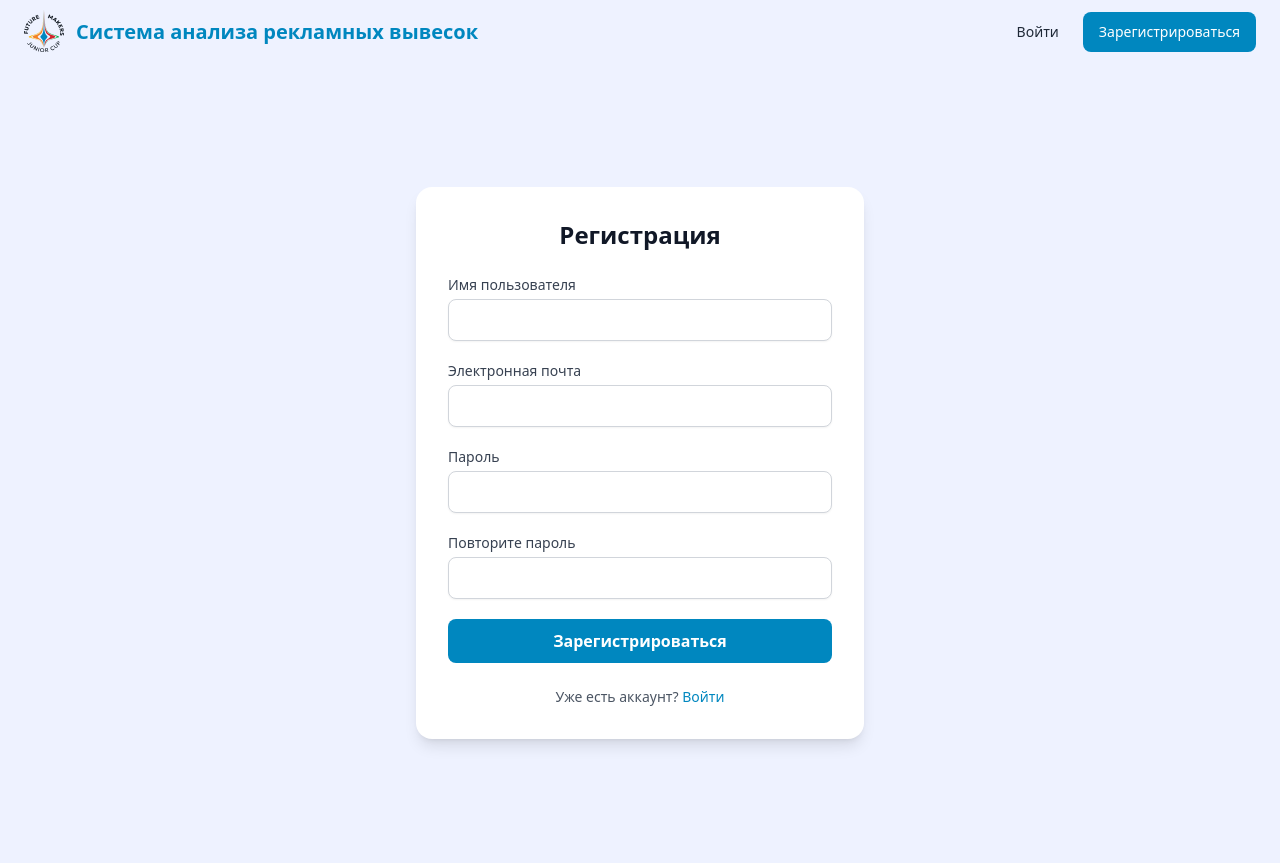
After one commit to reSMX/web_Jun_Cup, a Django app: page /registration/ in a window 1280 px wide. The commit adds this page. Run offline with Django 5.2, Linux system fonts and the light colour scheme; some libraries are stand-ins or nearby versions.

Commit message:
add registration page and sign detect page

```diff
--- a/jun_cup/main/templates/main/home.html
+++ b/jun_cup/main/templates/main/home.html
@@ -18,7 +18,7 @@
             <span class="text-[#0087bf] self-center text-xl font-semibold whitespace-nowrap">Система анализа рекламных вывесок</span>
           </a>
           <div class="flex items-center lg:order-2">
-            <a href="#" class="text-gray-800 hover:bg-gray-50 focus:ring-4 focus:ring-gray-300 font-medium rounded-lg text-sm px-4 py-2.5 mr-2">Войти</a>
+            <a href="registration.html" class="text-gray-800 hover:bg-gray-50 focus:ring-4 focus:ring-gray-300 font-medium rounded-lg text-sm px-4 py-2.5 mr-2">Войти</a>
             <a href="#" class="text-white bg-[#0087bf] hover:bg-[#006a8d] font-medium rounded-lg text-sm px-4 py-2.5 mr-2">Загрузить изображение</a>
           </div>
           <div class="hidden justify-between items-center w-full lg:flex lg:w-auto lg:order-1">
--- /dev/null
+++ b/jun_cup/main/templates/main/registration.html
@@ -0,0 +1,58 @@
+<!DOCTYPE html>
+{% load static %}
+<html lang="ru" class="scroll-smooth">
+<head>
+  <meta charset="UTF-8" />
+  <meta name="viewport" content="width=device-width, initial-scale=1.0" />
+  <title>Регистрация | Система анализа рекламных вывесок</title>
+  <script src="https://cdn.tailwindcss.com"></script>
+</head>
+<body class="bg-white text-gray-900">
+
+  <div class="bg-indigo-50">
+    <header>
+      <nav class="bg-indigo-50 border-gray-200 px-4 lg:px-6 py-2.5">
+        <div class="flex flex-wrap justify-between items-center mx-auto max-w-screen-xl">
+          <a href="#" class="flex items-center">
+            <img src="{% static 'img/header_future-makers.svg' %}" alt="Logo" class="mr-3" width="40" height="40"/>
+            <span class="text-[#0087bf] self-center text-xl font-semibold whitespace-nowrap">Система анализа рекламных вывесок</span>
+          </a>
+          <div class="flex items-center lg:order-2">
+            <a href="#" class="text-gray-800 hover:bg-gray-50 focus:ring-4 focus:ring-gray-300 font-medium rounded-lg text-sm px-4 py-2.5 mr-2">Войти</a>
+            <a href="#" class="text-white bg-[#0087bf] hover:bg-[#006a8d] font-medium rounded-lg text-sm px-4 py-2.5">Зарегистрироваться</a>
+          </div>
+        </div>
+      </nav>
+    </header>
+
+    <main class="flex items-center justify-center min-h-screen py-10 px-4">
+      <div class="w-full max-w-md bg-white rounded-2xl shadow-lg p-8">
+        <h2 class="text-2xl font-bold text-center text-gray-900 mb-6">Регистрация</h2>
+        <form action="#" method="POST" class="space-y-5">
+          <div>
+            <label for="username" class="block text-sm font-medium text-gray-700">Имя пользователя</label>
+            <input type="text" id="username" name="username" required class="mt-1 block w-full rounded-lg border border-gray-300 px-4 py-2 shadow-sm focus:border-[#0087bf] focus:ring-[#0087bf]">
+          </div>
+          <div>
+            <label for="email" class="block text-sm font-medium text-gray-700">Электронная почта</label>
+            <input type="email" id="email" name="email" required class="mt-1 block w-full rounded-lg border border-gray-300 px-4 py-2 shadow-sm focus:border-[#0087bf] focus:ring-[#0087bf]">
+          </div>
+          <div>
+            <label for="password" class="block text-sm font-medium text-gray-700">Пароль</label>
+            <input type="password" id="password" name="password" required class="mt-1 block w-full rounded-lg border border-gray-300 px-4 py-2 shadow-sm focus:border-[#0087bf] focus:ring-[#0087bf]">
+          </div>
+          <div>
+            <label for="confirm_password" class="block text-sm font-medium text-gray-700">Повторите пароль</label>
+            <input type="password" id="confirm_password" name="confirm_password" required class="mt-1 block w-full rounded-lg border border-gray-300 px-4 py-2 shadow-sm focus:border-[#0087bf] focus:ring-[#0087bf]">
+          </div>
+          <button type="submit" class="w-full bg-[#0087bf] text-white font-semibold py-2.5 rounded-lg hover:bg-[#006a8d] transition duration-200">Зарегистрироваться</button>
+        </form>
+        <p class="mt-6 text-center text-sm text-gray-600">
+          Уже есть аккаунт? <a href="#" class="text-[#0087bf] hover:underline">Войти</a>
+        </p>
+      </div>
+    </main>
+  </div>
+
+</body>
+</html>
--- a/jun_cup/main/urls.py
+++ b/jun_cup/main/urls.py
@@ -3,4 +3,6 @@ from . import views
 
 urlpatterns = [
     path('', views.home, name='home'),
+    path('sign_detect/', views.sign_detect, name='sign_detect'),
+    path('registration/', views.registration, name='registration'),
 ]
--- a/jun_cup/main/views.py
+++ b/jun_cup/main/views.py
@@ -2,3 +2,11 @@ from django.shortcuts import render
 
 def home(request):
     return render(request, 'main/home.html')
+
+
+def sign_detect(request):
+    return render(request, 'main/sign_detect.html')
+
+
+def registration(request):
+    return render(request, 'main/registration.html')
```
Also changed, not shown: jun_cup/main/templates/main/sign_detect.html (added, +57 -0 lines), jun_cup/static/img/sample_detected_output.png (added).
